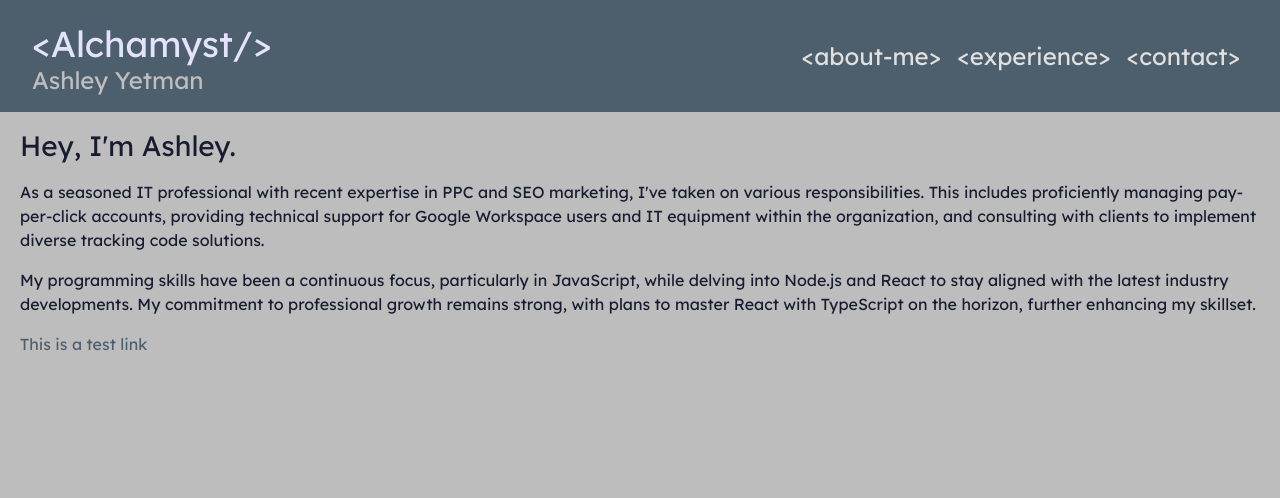
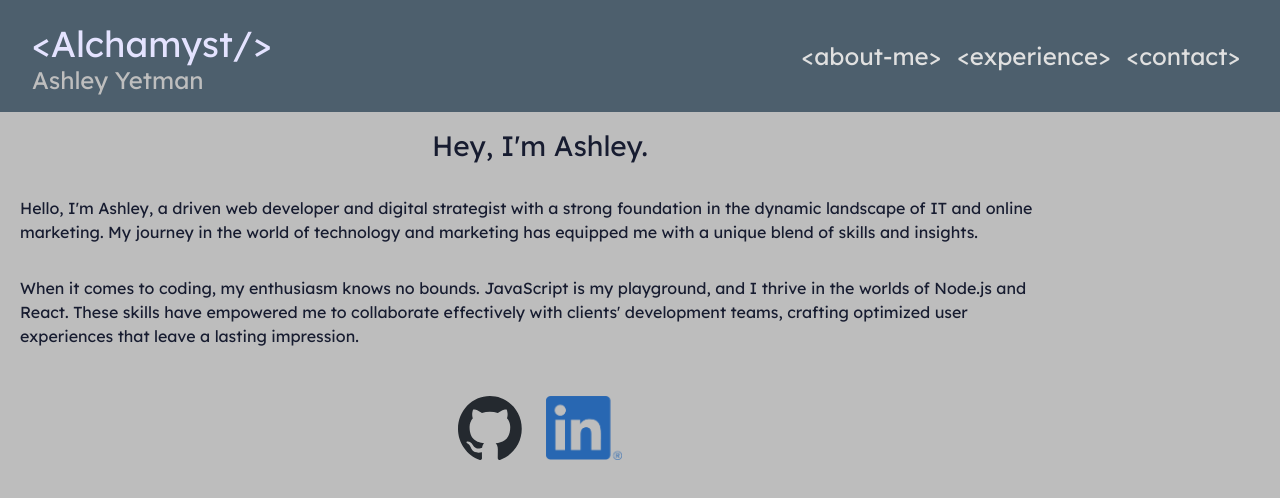
Before and after one commit to Alchamyst/ayetman-web, a React (Vite) app: page / in a window 1280 px wide. Shown: the top 498 px of the page. Built offline with nearby package versions, Linux system fonts and the light colour scheme.

Commit message:
update AboutMePage content. add SocialLinks component.

```diff
--- a/src/components/ListBlock.jsx
+++ b/src/components/ListBlock.jsx
@@ -1,6 +1,9 @@
-import '../styles/listBlocks.css';
+import '../styles/listBlock.css';
 
-export default function ListBlocks(props) {
+export default function ListBlock(props) {
+
+    if (!props.list) return (<p>Error: Missing 'list' in props.</p>);
+
     const listData = props.list.map((list) => <li key={list}>{list}</li>)
 
     return(
--- /dev/null
+++ b/src/components/SocialLinks.jsx
@@ -0,0 +1,15 @@
+import '../styles/socialLinks.css';
+import gitHubIcon from '../assets/github.svg';
+import linkednnIcon from '../assets/linkedin.png';
+
+export default function SocialLinks(props) {
+    return(
+        <>
+            <div className='social-links'>
+                <a href="https://github.com/Alchamyst/"><img src={gitHubIcon} className='github-icon' alt='GitHub Logo' /></a>
+                <a href="https://www.linkedin.com/in/ashley-yetman/"><img src={linkednnIcon} className='linkedin-icon' alt='Linkedin Logo'/></a>
+            </div>
+            {props.children}
+        </>
+    );
+}
--- a/src/styles/aboutMePage.css
+++ b/src/styles/aboutMePage.css
@@ -1,3 +1,30 @@
-.placeholder {
-    background-color:lime;
+.about-me {
+    max-width: 65em;
+    display: flex;
+    flex-direction: row;
+    flex-wrap: wrap;
+    justify-content: center;
 }
+
+.github-icon {
+    height: 4em;
+    width: 4em;
+}
+
+.linkedin-icon {
+    height: 4em;
+    /* width: 4em; */
+}
+
+.social-links {
+    display: flex;
+    flex-direction: row;
+    flex-wrap: wrap;
+    justify-content: center;
+    padding-top: 2em;
+    padding-bottom: 0.5em;
+}
+
+.social-links a {
+    padding: 0 0.75em 0 0.75em;
+}
--- a/src/styles/experiencePage.css
+++ b/src/styles/experiencePage.css
@@ -24,6 +24,7 @@
 }
 
 .section-skills h2 {
+    margin-bottom: -0.5em;
     margin-left: 1em;
 }
 
--- a/src/styles/listBlocks.css
+++ b/src/styles/listBlock.css
@@ -3,8 +3,9 @@
     display: flex;
     flex-flow: row wrap;
     flex-wrap: wrap;
-    gap: 1em 0.5em;
+    gap: 0.5em 0.5em;
     justify-content: flex-start;
+    padding: 0;
 }
 
 .skill-list li {
--- a/src/views/AboutMePage.jsx
+++ b/src/views/AboutMePage.jsx
@@ -1,22 +1,23 @@
+import SocialLinks from '../components/SocialLinks';
 import '../styles/aboutMePage.css';
-import linkIcon from '../assets/link-icon.svg';
 
 export default function AboutMePage() {
     return(
-        <div className="main">
-            <main>
-                <h1>Hey, I'm Ashley.</h1>
-                <p>
-                    As a seasoned IT professional with recent expertise in PPC and SEO marketing, I've taken on various responsibilities.
-                    This includes proficiently managing pay-per-click accounts, providing technical support for Google Workspace users and
-                    IT equipment within the organization, and consulting with clients to implement diverse tracking code solutions.
-                </p>
-                <p>
-                    My programming skills have been a continuous focus, particularly in JavaScript, while delving into Node.js and React to stay aligned with
-                    the latest industry developments. My commitment to professional growth remains strong, with plans to master React with TypeScript on the horizon,
-                    further enhancing my skillset.
-                </p>
-                <a href="#">This is a test link</a>
+        <div className='main'>
+            <main className='about-me'>
+                <div className='about-me'>
+                    <h1>Hey, I'm Ashley.</h1>
+
+                    <p>
+                        Hello, I'm Ashley, a driven web developer and digital strategist with a strong foundation in the dynamic landscape of IT and online marketing.
+                        My journey in the world of technology and marketing has equipped me with a unique blend of skills and insights.
+                    </p>
+                    <p>
+                        When it comes to coding, my enthusiasm knows no bounds. JavaScript is my playground, and I thrive in the worlds of Node.js and React.
+                        These skills have empowered me to collaborate effectively with clients' development teams, crafting optimized user experiences that leave a lasting impression.
+                    </p>
+                </div>
+                <SocialLinks />
             </main>
         </div>
     );
--- a/src/views/ProjectsPage.jsx
+++ b/src/views/ProjectsPage.jsx
@@ -1,10 +1,23 @@
 import '../styles/projectsPage.css';
+import ListBlock from '../components/ListBlock';
+import projectIcon from '../assets/link-icon.svg';
 
 export default function ProjectsPage() {
     return(
         <div className="main">
             <main>
                 <p>This is my ProjectsPage component.</p>
+                <h2>Expensify App</h2>
+                <div style={{display:'flex'}}>
+                    <div style={{'max-width':'20em'}}>
+                        <img src={projectIcon} width="200em" alt="app picture" height="200em" border="1px"></img>
+                        <ListBlock list={['Firebase','Javascript','Node.js','React']} />
+                    </div>
+                    <div>
+                        <a href='#'>View on GitHub</a> // <a href='#'>Visit Live Project</a>
+                        <p>Here is a description of my app. This would talk about the experience and technology used in the app.</p>
+                    </div>
+                </div>
             </main>
         </div>
     );
```
Also changed, not shown: src/assets/github.svg (added), src/assets/linkedin.png (added), src/styles/socialLinks.css (added).
